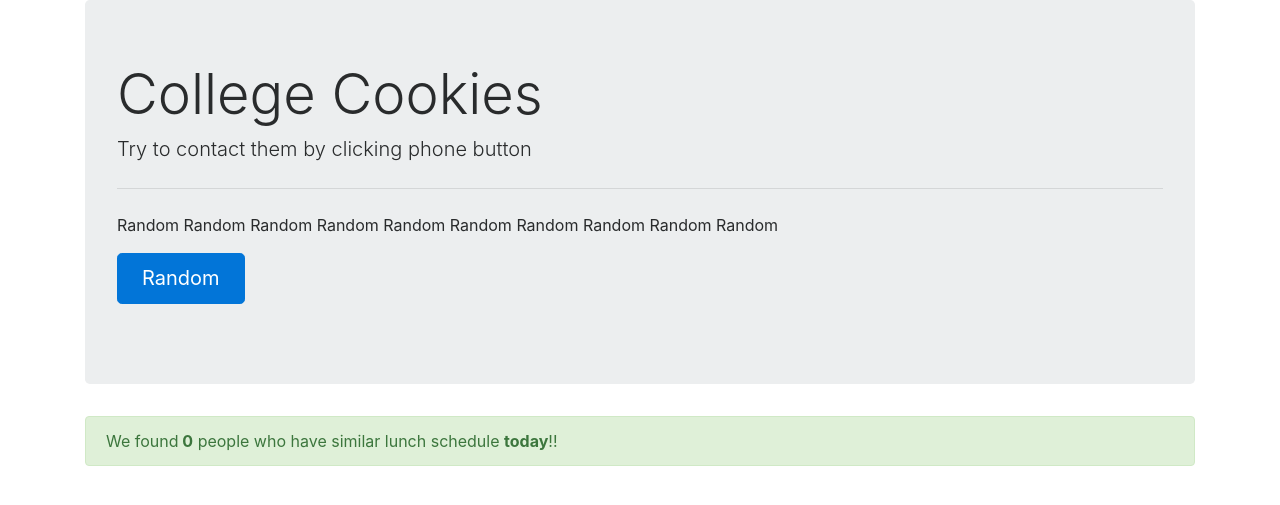
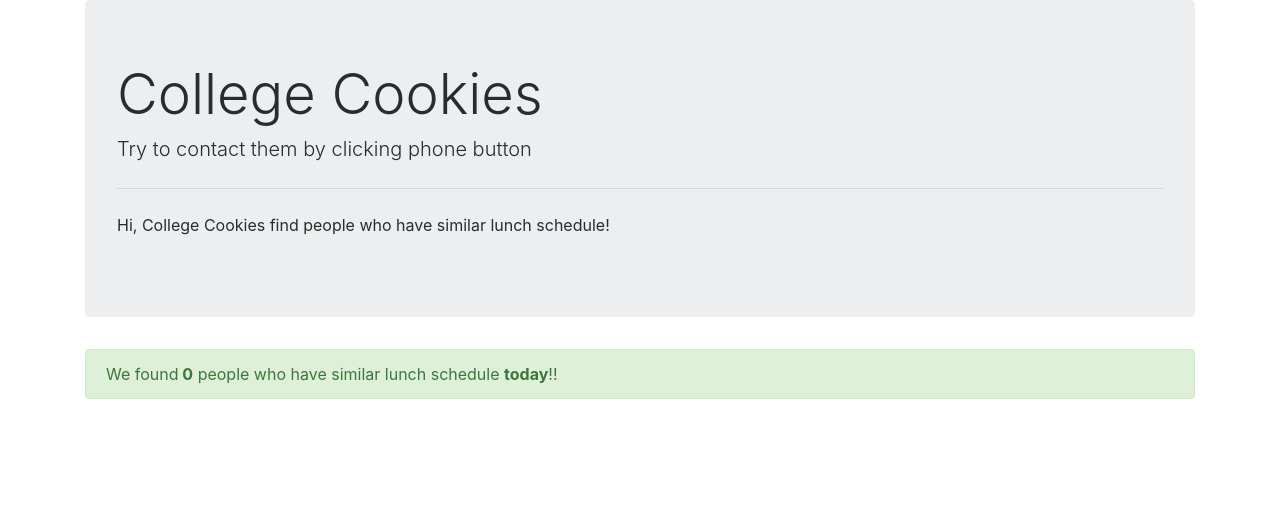
Before and after one commit to nguyenj27/CollegeCookie, a Flask app: page /data in a window 1280 px wide. Shown: the top 505 px of the page. Run offline with Flask 2, Linux system fonts and the light colour scheme; a user stored in the database is signed in; data comes from the database, SQL or seed files in the repository; both versions use the stored data as it was after the commit; some libraries are stand-ins or nearby versions.

Commit message:
added some...basic things.

```diff
--- a/main.py
+++ b/main.py
@@ -36,21 +36,21 @@ def logout():
 
 @app.route("/currentUser")
 def whoami():
-    if login_session["username"]:
+    if 'username' in login_session:
         time = session.query(Day).filter_by(day = datetime.datetime.today(
 
-        ).weekday() - 5).one()
+        ).weekday()).one()
 
         return login_session["username"], time
 
 
 @app.route('/login', methods=['POST'])
 def doLogin():
-    if login_session["user_id"]:
+    if 'username' in login_session:
         return redirect(url_for('data'))
-    print request.form["username"]
+
     ret = session.query(exists().where(User.name == request.form["username"]
-                                       )).scalar()
+                                   )).scalar()
     if ret:
         print "ret: ", ret
         login_session["username"] = request.form["username"]
@@ -62,10 +62,11 @@ def doLogin():
         login_session["user_id"] = user.id
         login_session["school"] = "UIC"
 
-        return render_template('buttons.html' )
+
+        return redirect(url_for('data'))
     else:
         print "the user name does not exist"
-        return render_template('login.html')
+        return render_template('login.html', messege="The user does not exist")
 
 
 @app.route('/signup', methods=['GET', 'POST'])
@@ -144,7 +145,9 @@ def data():
         print "current day: ", now
 
         for t in users_times:
-            if abs(t.time - user_time.time) <= 40:
+            if abs(t.time - user_time.time) <= 40 and t.user_id != \
+                    login_session["user_id"]:
+
                 user = session.query(User).filter_by(id=t.user_id).one()
                 usr["name"] = user.name
                 usr["school_name"] = user.school_name
@@ -184,14 +187,14 @@ def setTimes():
 def three():
 
 
-    session.add(User(name="Seho", password="123", school_name="Depaul",
+    session.add(User(name="Seho", password="123", school_name="UIC",
                      legal_name="seho",
                      profile="./static/images/seho.jpg",
                      phone_number="2247300978",
                      bio = "Just started at UIC"))
 
 
-    session.add(User(name="Jennifer", password="123", school_name="UIC",
+    session.add(User(name="Jennifer", password="123", school_name="Depaul",
                      legal_name="jen",
                      profile="./static/images/jen.jpg",
                      phone_number="2247300978",
@@ -206,7 +209,7 @@ def three():
 
     session.add(User(name="Jorge", password="123", school_name="UIC",
                      legal_name="seho",
-                     profile="./static/images/jorge.png",
+                     profile="./static/images/jorge.jpg",
                      phone_number="2247300978",
                      bio = "Reed <333"))
 
@@ -275,19 +278,19 @@ def three():
 
 
 
-    session.add(Day(time=11 * 60, day=6, available_location="Cafeteria",
+    session.add(Day(time=12 * 60, day=6, available_location="Cafeteria",
                     user_id=1))
 
     session.add(Day(time=12 * 60, day=6, available_location="Cafeteria",
                     user_id=2))
 
-    session.add(Day(time=13 * 60, day=6, available_location="Cafeteria",
+    session.add(Day(time=12 * 60, day=6, available_location="Cafeteria",
                     user_id=3))
 
-    session.add(Day(time=14 * 60, day=6, available_location="Cafeteria",
+    session.add(Day(time=12 * 60, day=6, available_location="Cafeteria",
                     user_id=4))
 
-    session.add(Day(time=11 * 60, day=6, available_location="Cafeteria",
+    session.add(Day(time=12 * 60, day=6, available_location="Cafeteria",
                     user_id=5))
 
     session.add(Day(time=12 * 60, day=6, available_location="Cafeteria",
--- a/static/b.css
+++ b/static/b.css
@@ -15,5 +15,5 @@
 }
 
 .card-details-text {
-    color: blue;
+    color: black
 }
--- a/templates/buttons.html
+++ b/templates/buttons.html
@@ -11,7 +11,7 @@
     <script src="https://code.jquery.com/jquery-1.10.2.js"></script>
     <script src="color.js"></script>
 </head>
-<body background="dinner.png">
+<body background="../static/images/dinner.png">
 <p> What times can you meet?</p>
 <section>
     <form class="date_form" method="post" action="{{url_for('setTimes')}}" >
--- a/templates/matching2.html
+++ b/templates/matching2.html
@@ -18,11 +18,8 @@
                 <h2 class="display-4">College Cookies</h2>
                 <p class="lead">Try to contact them by clicking phone button</p>
                 <hr class="my-4">
-                <p>Random Random Random Random Random Random Random Random
-                    Random Random</p>
-                <p class="lead">
-                    <a class="btn btn-primary btn-lg" href="#" role="button">Random</a>
-                </p>
+                <p>Hi, College Cookies find people who have similar lunch
+                    schedule!</p>
             </div>
         </div>
     </div>
@@ -59,9 +56,8 @@
                         {{m.school_name}}
                     </p>
                     <p class="card-details-text">
-                        Usually start lunch at {{m.time}}
+                        Usually start lunch today at {{m.time}}
                     </p>
-                    <a href="#" class="btn btn-primary">Go somewhere</a>
                 </div>
             </div>
         </div>
```
Also changed, not shown: main.db.
